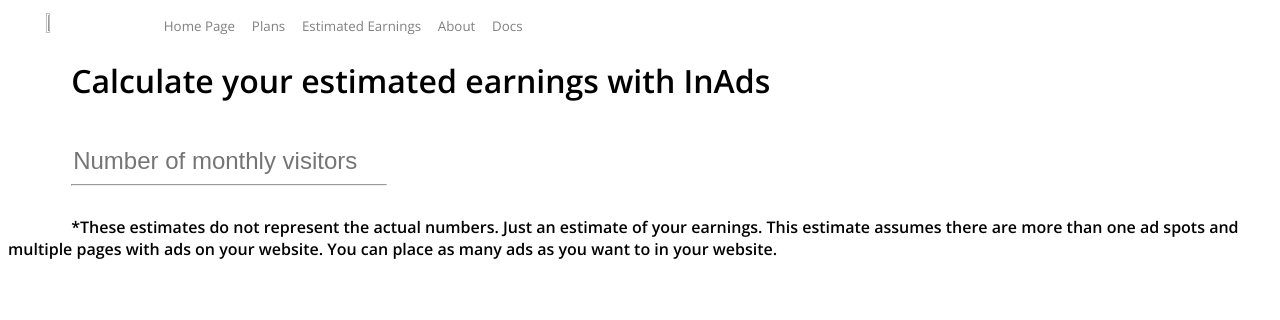
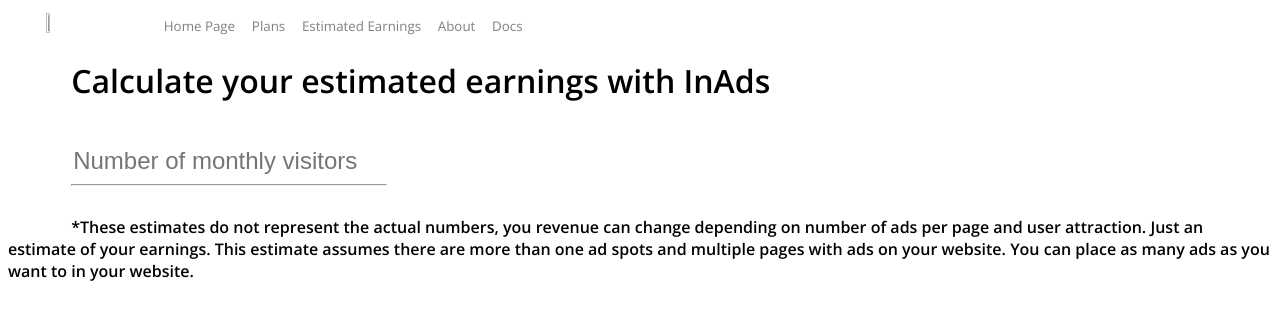
Before and after one commit to omrozh/inads, a Flask app: page /estimated_earnings in a window 1280 px wide. Shown: the top 320 px of the page. Run offline with Flask 2, Linux system fonts and the light colour scheme; some libraries are stand-ins or nearby versions.

Commit message:
new commit

```diff
--- a/templates/estimated_earnings.html
+++ b/templates/estimated_earnings.html
@@ -22,7 +22,7 @@
     <input style="margin-left: 5%" onchange="calculate()" type="number" id="monthlyvis" class="mainForm" placeholder="Number of monthly visitors">
     <hr style="margin-left: 5%; margin-right: 70%">
     <br>
-    <strong style="margin-left: 5%; margin-right: 5%">*These estimates do not represent the actual numbers. Just an estimate of your earnings. This estimate assumes there are more than one ad spots and multiple pages with ads on your website. You can place as many ads as you want to in your website.</strong>
+    <strong style="margin-left: 5%; margin-right: 5%">*These estimates do not represent the actual numbers, you revenue can change depending on number of ads per page and user attraction. Just an estimate of your earnings. This estimate assumes there are more than one ad spots and multiple pages with ads on your website. You can place as many ads as you want to in your website.</strong>
     <br>
     <h1 style="font-size: 4rem; margin-left: 5%" id="outcome"></h1>
 
```
